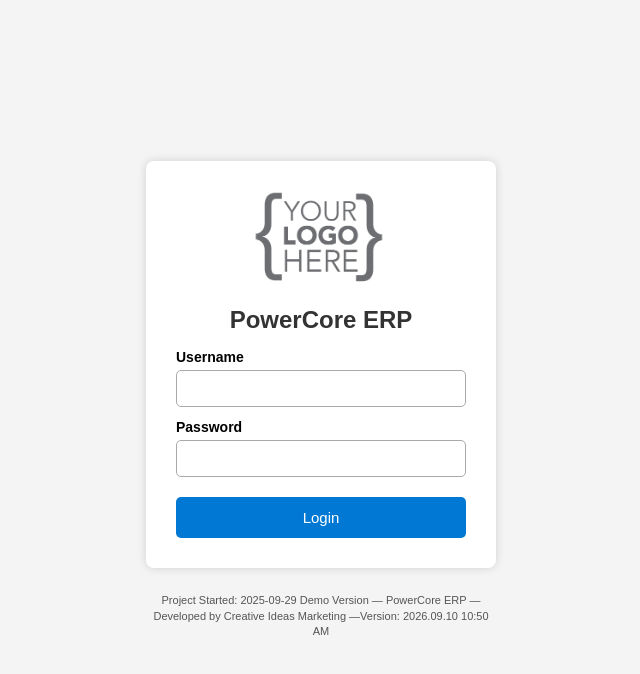
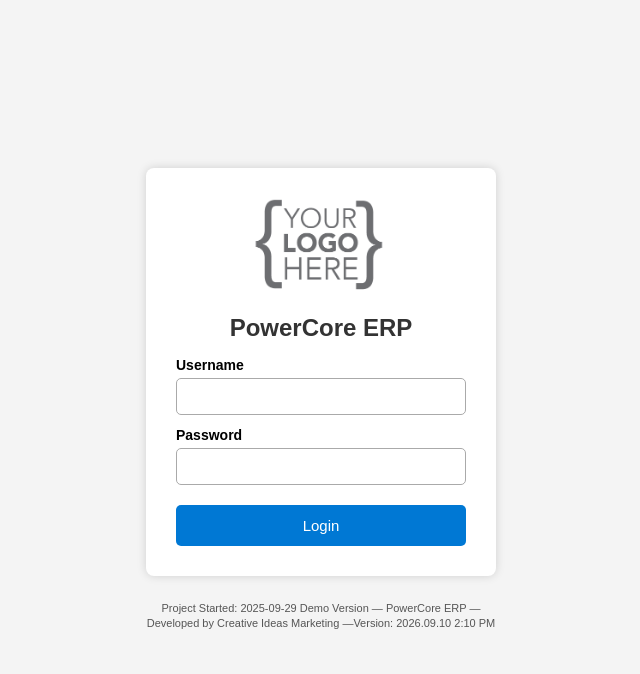
Before and after one commit to Leonel-Tapia/powercore, a FastAPI app: page /auth/login in a window 1280 px wide. Shown: the top 674 px of the page, without its empty margins (319-959 px from the left). Run offline with FastAPI, Linux system fonts and the light colour scheme.

Commit message:
Update version in login page

```diff
--- a/app/templates/users/login.html
+++ b/app/templates/users/login.html
@@ -137,7 +137,7 @@
 
     <div class="footer-text">
         Project Started: 2025-09-29
-        Demo Version — PowerCore ERP — Developed by Creative Ideas Marketing —Version: 2026.09.10 10:50 AM
+        Demo Version — PowerCore ERP — Developed by Creative Ideas Marketing —Version: 2026.09.10 2:10 PM
     </div>
 
 </body>
```
